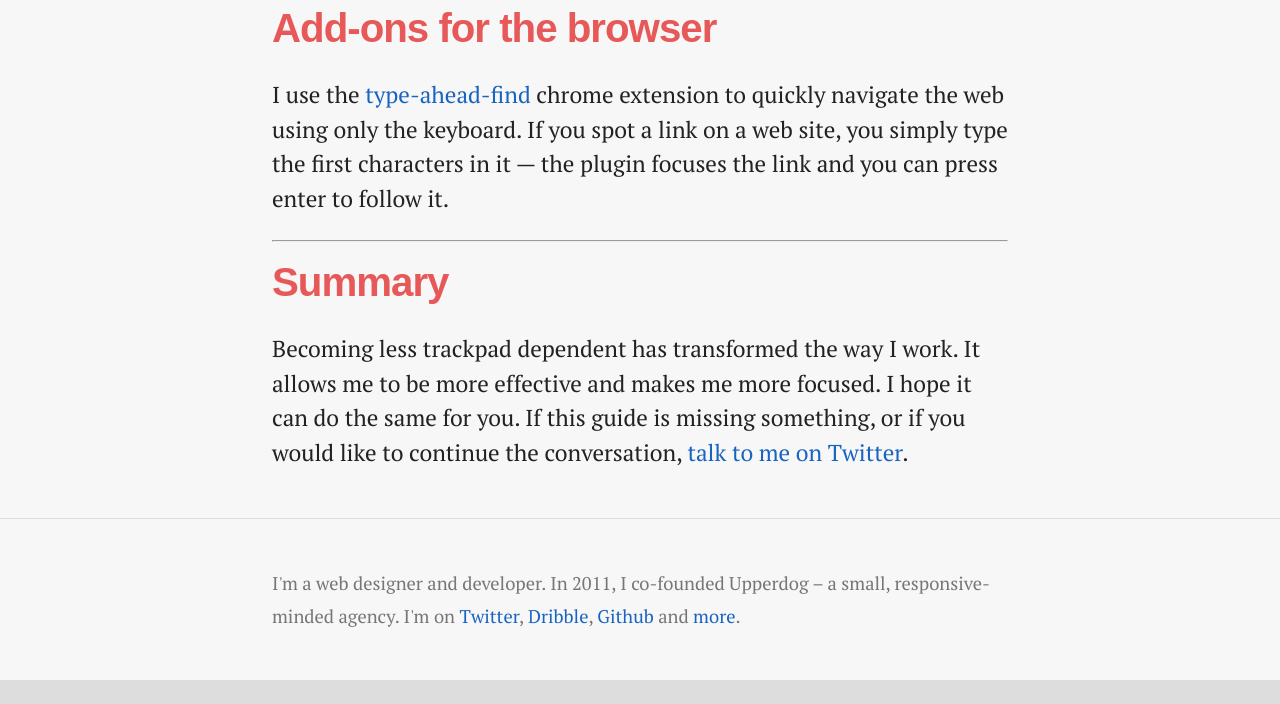
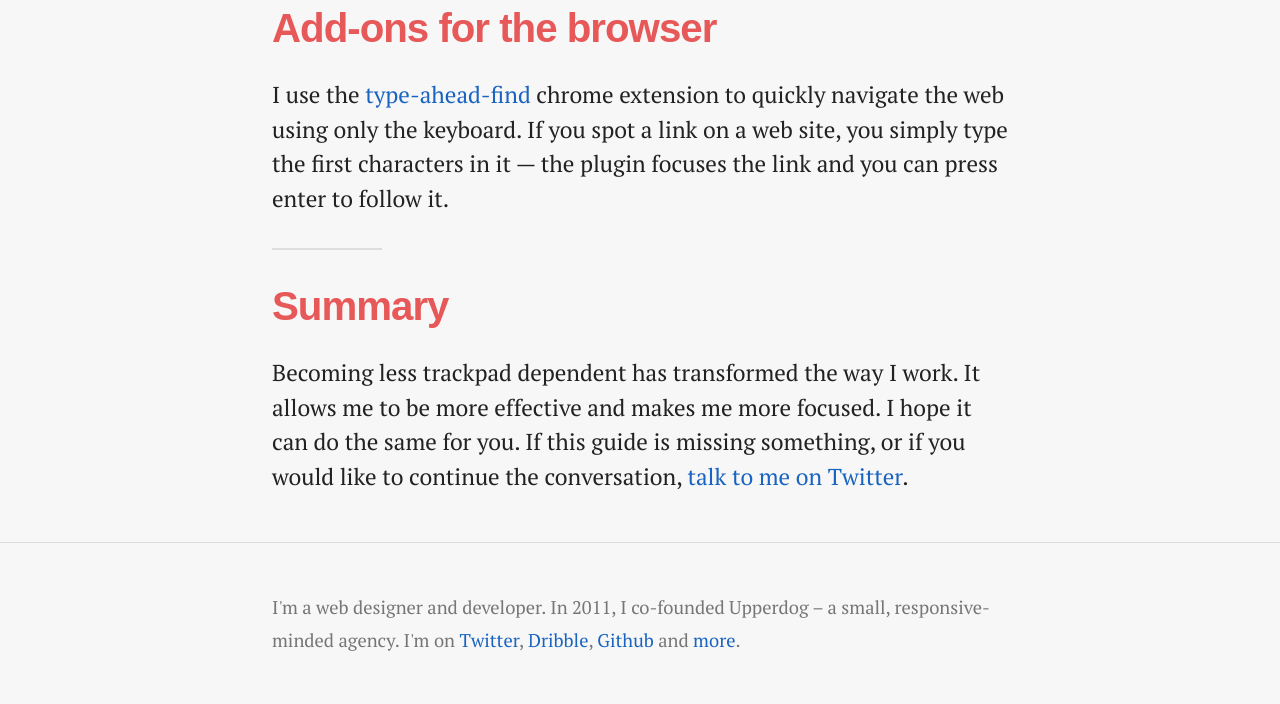
Before and after one commit to pavopax/pavopax.github.io, a Jekyll site: the page built from _posts/2014-09-23-stop-using-the-trackpad.md, in a window 1280 px wide. Shown: the part 3354-4058 px from the top of the page. Built offline with Jekyll 4.4.1, drawn with Linux system fonts in a browser that asks for light colours; nearby versions of some CDN libraries; some web fonts are replaced; library files that are not in the unit come from our copies; before the commit the page ends 4034 px from its top, so only the background shows below that.

Commit message:
Add hr support

```diff
--- a/css/main.scss
+++ b/css/main.scss
@@ -48,6 +48,14 @@ body {
     margin: 0 auto;
     width: 90%;
     max-width: 32em;
+}
+hr {
+    margin: 2rem 0;
+    width: 15%;
+    height: 2px;
+    height: 2px;
+    background: #ddd;
+    border: none;
 }
 
 /* Typography */
```
